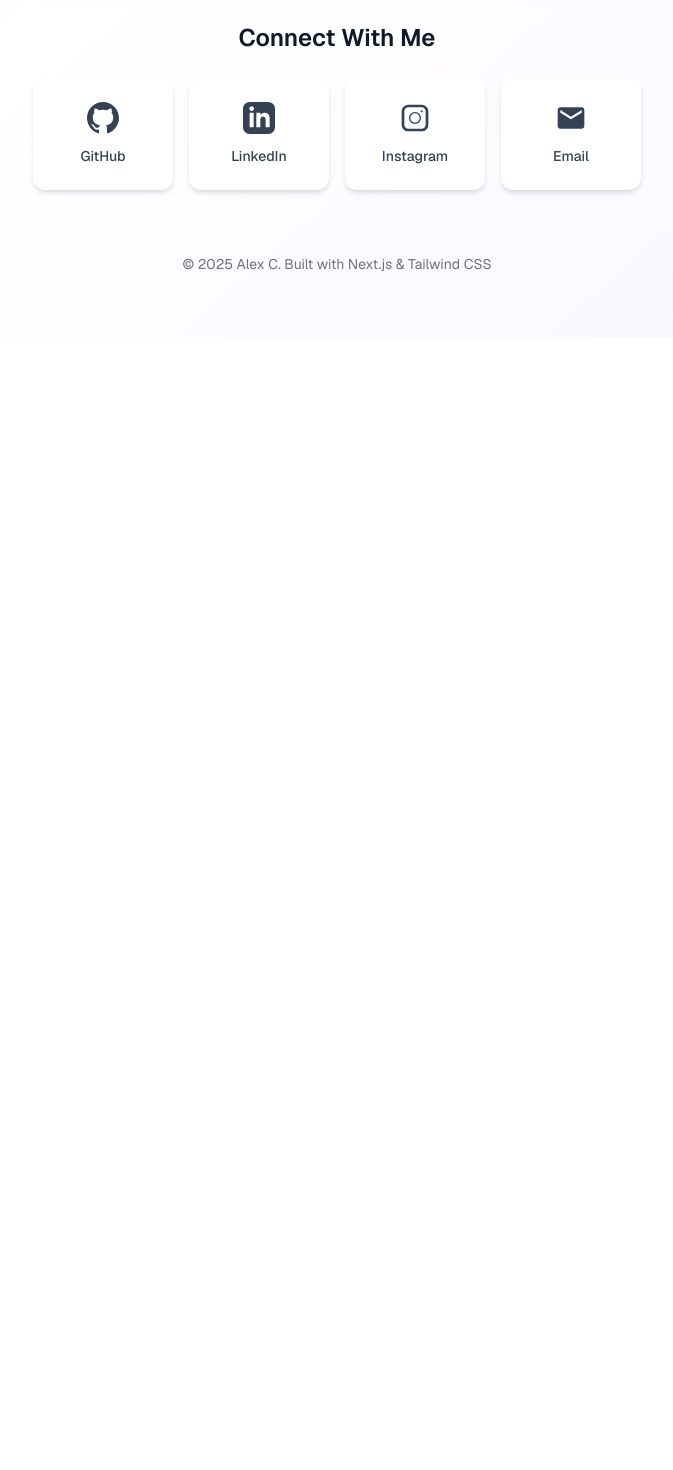
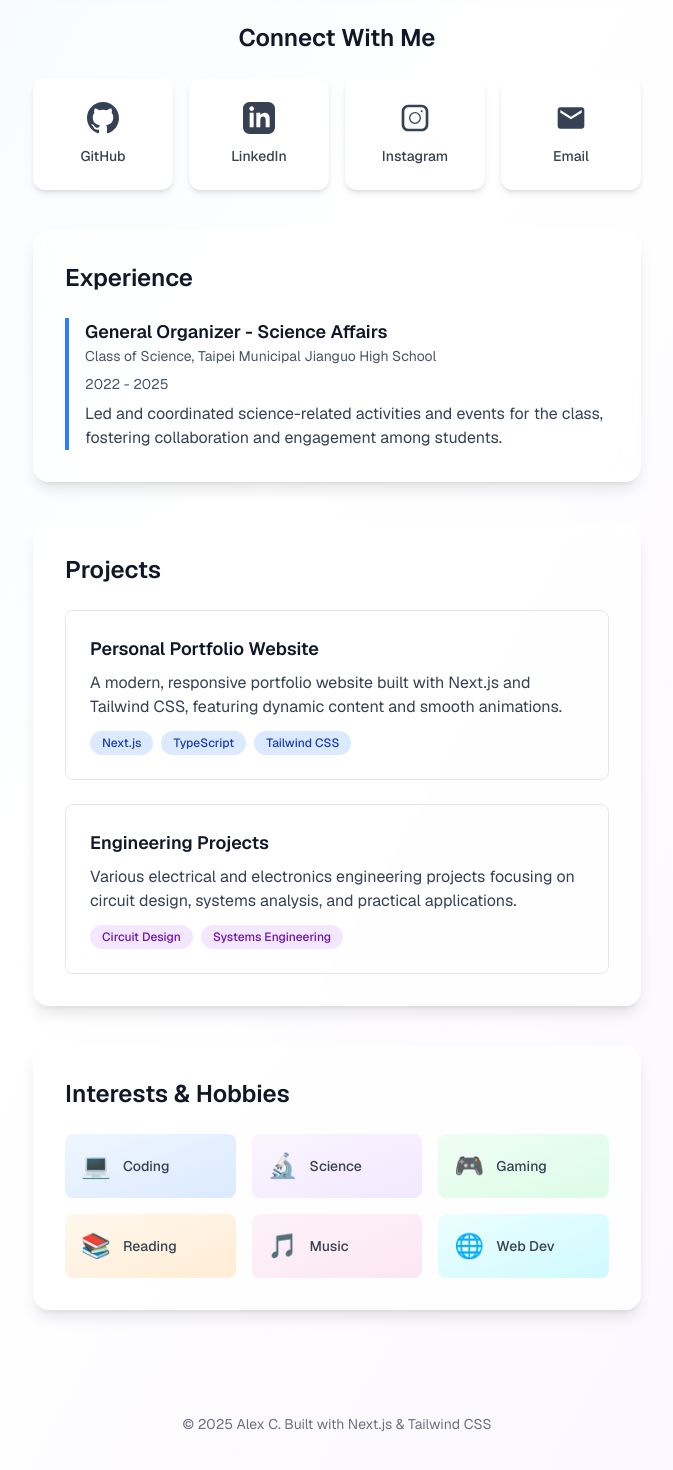
Before and after one commit to Alexchiuu/portfolio, a Next.js app: page / in a window 1280 px wide. Shown: the part 768-2238 px from the top of the page, without its empty margins (303-976 px from the left). Before the commit the page ends 1106 px from the top, so only its background shows below. Built offline with nearby package versions, Linux system fonts and the light colour scheme.

Commit message:
Extend webpage with experience, projects, and interests sections

```diff
--- a/app/page.tsx
+++ b/app/page.tsx
@@ -25,8 +25,8 @@ export default function Home() {
   ];
 
   return (
-    <div className="flex min-h-screen items-center justify-center bg-gradient-to-br from-blue-50 via-white to-purple-50 font-sans dark:from-gray-900 dark:via-gray-800 dark:to-gray-900">
-      <main className="flex w-full max-w-2xl flex-col items-center justify-center px-8 py-16">
+    <div className="min-h-screen bg-gradient-to-br from-blue-50 via-white to-purple-50 font-sans dark:from-gray-900 dark:via-gray-800 dark:to-gray-900">
+      <main className="flex w-full max-w-2xl flex-col items-center mx-auto px-8 py-16">
         {/* Profile Section */}
         <div className="mb-8 text-center">
           <div className="mb-6 inline-block">
@@ -71,7 +71,7 @@ export default function Home() {
         </div>
 
         {/* Social Links */}
-        <div className="w-full">
+        <div className="w-full mb-10">
           <h2 className="mb-6 text-center text-2xl font-semibold text-gray-900 dark:text-white">
             Connect With Me
           </h2>
@@ -99,6 +99,107 @@ export default function Home() {
           </div>
         </div>
 
+        {/* Experience Section */}
+        <div className="mb-10 w-full rounded-2xl bg-white/70 p-8 shadow-lg backdrop-blur-sm dark:bg-gray-800/70">
+          <h2 className="mb-6 text-2xl font-semibold text-gray-900 dark:text-white">
+            Experience
+          </h2>
+          <div className="space-y-6">
+            <div className="border-l-4 border-blue-500 pl-4">
+              <h3 className="text-lg font-semibold text-gray-900 dark:text-white">
+                General Organizer - Science Affairs
+              </h3>
+              <p className="text-sm text-gray-600 dark:text-gray-400 mb-2">
+                Class of Science, Taipei Municipal Jianguo High School
+              </p>
+              <p className="text-sm text-gray-600 dark:text-gray-400 mb-2">
+                2022 - 2025
+              </p>
+              <p className="text-gray-700 dark:text-gray-300">
+                Led and coordinated science-related activities and events for the class, fostering collaboration and engagement among students.
+              </p>
+            </div>
+          </div>
+        </div>
+
+        {/* Projects Section */}
+        <div className="mb-10 w-full rounded-2xl bg-white/70 p-8 shadow-lg backdrop-blur-sm dark:bg-gray-800/70">
+          <h2 className="mb-6 text-2xl font-semibold text-gray-900 dark:text-white">
+            Projects
+          </h2>
+          <div className="space-y-6">
+            <div className="rounded-lg border border-gray-200 p-6 transition-all hover:border-blue-400 dark:border-gray-700 dark:hover:border-blue-500">
+              <h3 className="text-lg font-semibold text-gray-900 dark:text-white mb-2">
+                Personal Portfolio Website
+              </h3>
+              <p className="text-gray-700 dark:text-gray-300 mb-3">
+                A modern, responsive portfolio website built with Next.js and Tailwind CSS, featuring dynamic content and smooth animations.
+              </p>
+              <div className="flex flex-wrap gap-2">
+                <span className="rounded-full bg-blue-100 px-3 py-1 text-xs font-medium text-blue-800 dark:bg-blue-900 dark:text-blue-200">
+                  Next.js
+                </span>
+                <span className="rounded-full bg-blue-100 px-3 py-1 text-xs font-medium text-blue-800 dark:bg-blue-900 dark:text-blue-200">
+                  TypeScript
+                </span>
+                <span className="rounded-full bg-blue-100 px-3 py-1 text-xs font-medium text-blue-800 dark:bg-blue-900 dark:text-blue-200">
+                  Tailwind CSS
+                </span>
+              </div>
+            </div>
+
+            <div className="rounded-lg border border-gray-200 p-6 transition-all hover:border-blue-400 dark:border-gray-700 dark:hover:border-blue-500">
+              <h3 className="text-lg font-semibold text-gray-900 dark:text-white mb-2">
+                Engineering Projects
+              </h3>
+              <p className="text-gray-700 dark:text-gray-300 mb-3">
+                Various electrical and electronics engineering projects focusing on circuit design, systems analysis, and practical applications.
+              </p>
+              <div className="flex flex-wrap gap-2">
+                <span className="rounded-full bg-purple-100 px-3 py-1 text-xs font-medium text-purple-800 dark:bg-purple-900 dark:text-purple-200">
+                  Circuit Design
+                </span>
+                <span className="rounded-full bg-purple-100 px-3 py-1 text-xs font-medium text-purple-800 dark:bg-purple-900 dark:text-purple-200">
+                  Systems Engineering
+                </span>
+              </div>
+            </div>
+          </div>
+        </div>
+
+        {/* Interests Section */}
+        <div className="mb-10 w-full rounded-2xl bg-white/70 p-8 shadow-lg backdrop-blur-sm dark:bg-gray-800/70">
+          <h2 className="mb-6 text-2xl font-semibold text-gray-900 dark:text-white">
+            Interests & Hobbies
+          </h2>
+          <div className="grid grid-cols-2 gap-4 sm:grid-cols-3">
+            <div className="flex items-center gap-3 rounded-lg bg-gradient-to-br from-blue-50 to-blue-100 p-4 dark:from-blue-900/30 dark:to-blue-800/30">
+              <span className="text-2xl">💻</span>
+              <span className="text-sm font-medium text-gray-700 dark:text-gray-300">Coding</span>
+            </div>
+            <div className="flex items-center gap-3 rounded-lg bg-gradient-to-br from-purple-50 to-purple-100 p-4 dark:from-purple-900/30 dark:to-purple-800/30">
+              <span className="text-2xl">🔬</span>
+              <span className="text-sm font-medium text-gray-700 dark:text-gray-300">Science</span>
+            </div>
+            <div className="flex items-center gap-3 rounded-lg bg-gradient-to-br from-green-50 to-green-100 p-4 dark:from-green-900/30 dark:to-green-800/30">
+              <span className="text-2xl">🎮</span>
+              <span className="text-sm font-medium text-gray-700 dark:text-gray-300">Gaming</span>
+            </div>
+            <div className="flex items-center gap-3 rounded-lg bg-gradient-to-br from-orange-50 to-orange-100 p-4 dark:from-orange-900/30 dark:to-orange-800/30">
+              <span className="text-2xl">📚</span>
+              <span className="text-sm font-medium text-gray-700 dark:text-gray-300">Reading</span>
+            </div>
+            <div className="flex items-center gap-3 rounded-lg bg-gradient-to-br from-pink-50 to-pink-100 p-4 dark:from-pink-900/30 dark:to-pink-800/30">
+              <span className="text-2xl">🎵</span>
+              <span className="text-sm font-medium text-gray-700 dark:text-gray-300">Music</span>
+            </div>
+            <div className="flex items-center gap-3 rounded-lg bg-gradient-to-br from-cyan-50 to-cyan-100 p-4 dark:from-cyan-900/30 dark:to-cyan-800/30">
+              <span className="text-2xl">🌐</span>
+              <span className="text-sm font-medium text-gray-700 dark:text-gray-300">Web Dev</span>
+            </div>
+          </div>
+        </div>
+
         {/* Footer */}
         <footer className="mt-16 text-center text-sm text-gray-500 dark:text-gray-400">
           <p>© 2025 Alex C. Built with Next.js & Tailwind CSS</p>
```
